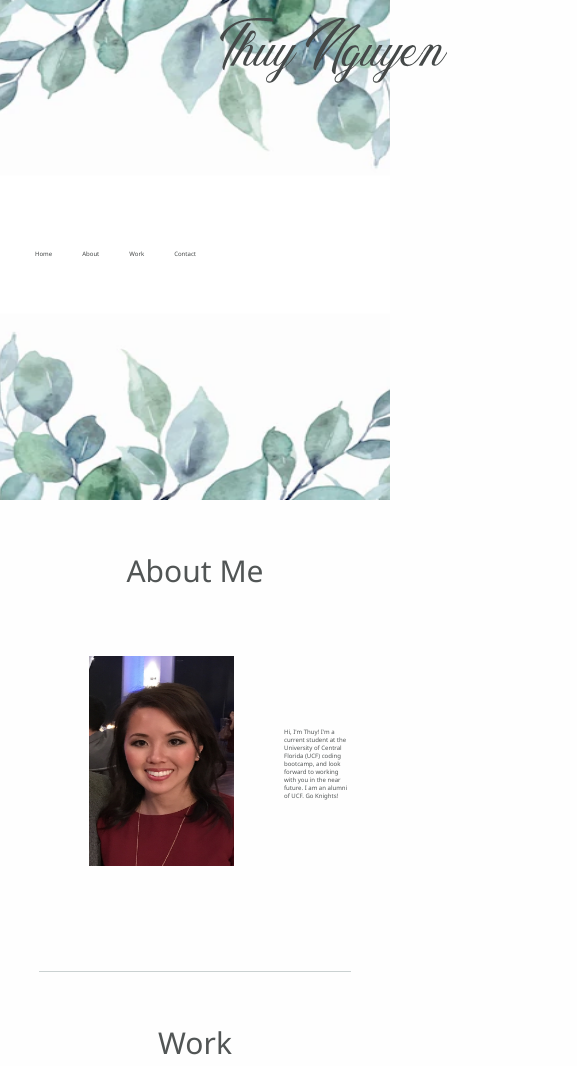
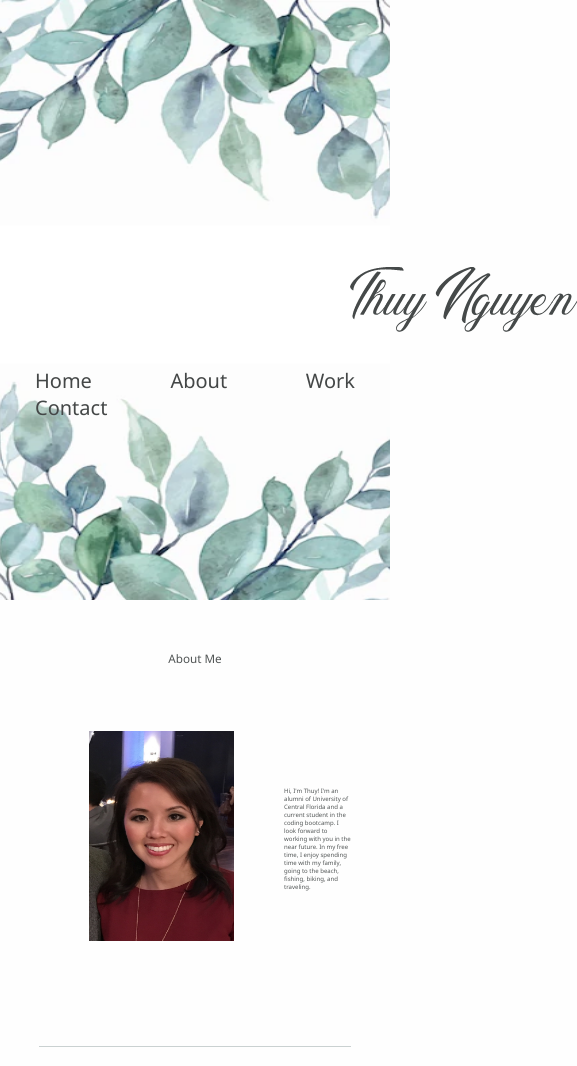
Before and after one commit to ThuyTTTN/Thuy-portfolio, a plain HTML site: page index.html in a window 390 px wide. Shown: the top 1066 px of the page, 577 px wide, since content can reach past the window. Drawn offline with Linux system fonts and the light colour scheme.

Commit message:
css style and media queries

```diff
--- a/index.html
+++ b/index.html
@@ -2,6 +2,7 @@
 <html lang="en">
     <head>
         <meta charset="UTF-8" />
+        <meta name="viewport" content="width-device-width", initial-scale=1.0" />
         <title>Thuy Nguyen Portfolio</title>
         <link rel="stylesheet" href="style.css">
     </head>
@@ -38,7 +39,7 @@
                     <img src="./images/Thuy-img.JPG" alt="image placeholder" width="145" height="210">
                 </div>
                 <div class="about-text">
-                    <p>Hi, I'm Thuy! I'm a current student at the University of Central Florida (UCF) coding bootcamp, and look forward to working with you in the near future. I am an alumni of UCF.  Go Knights!</p>
+                    <p>Hi, I'm Thuy! I'm an alumni of University of Central Florida and a current student in the coding bootcamp.  I look forward to working with you in the near future. In my free time, I enjoy spending time with my family, going to the beach, fishing, biking, and traveling.</p>
                 </div>
             </div>
         </div>
--- a/style.css
+++ b/style.css
@@ -23,16 +23,15 @@ a:hover {
 
 header {
     padding: 20px;
-    height: 500px;
+    height: 600px;
     display:flex;
     justify-content: space-between;
     flex-wrap: wrap;
     background-image:url("./images/watercolor-eucalyptus-leaf-bg1.png");
-    background-size:contain;
+    background-size: 1000px 600px, cover;
     background-position: center;
     background-attachment: fixed;
     background-repeat: no-repeat;
-    background-size: 1000px 600px;
     margin: 0;
 }
 
@@ -41,8 +40,11 @@ header h1 {
     font-weight: bold;
     display: flex;
     align-items: center;
-    margin-left: 200px;
-    margin-top: -100px;
+    margin: 0 auto;
+}
+
+header h1 img {
+    margin-left: 300px;
 }
 
 header a {
@@ -67,6 +69,7 @@ header nav ul li a {
     padding: 10px 15px;
     font-size: 1.55vw;
     font-weight: normal;
+
 }
 
 header nav ul li a:hover {
@@ -87,7 +90,7 @@ header nav ul li a:hover {
 .about h2 {
     margin-bottom: 15px;
     text-align: center;
-    font-size: 30px;
+    font-size: 3.0vw;
     font-weight: normal;
 }
 
@@ -124,7 +127,7 @@ header nav ul li a:hover {
 .work h2 {
     margin-bottom: 20px;
     text-align: center;
-    font-size: 30px;
+    font-size: 3.0vw;
     font-weight: normal;
 }
 
@@ -149,7 +152,6 @@ header nav ul li a:hover {
     transform: scale(1.2);
 }
 
-
 .work-text p {
     color: #515555;
     font-size: 1.55vw;
@@ -168,7 +170,7 @@ header nav ul li a:hover {
 .contact h2{
     margin-bottom: 15px;
     text-align: center;
-    font-size: 30px;
+    font-size: 3.0vw;
     font-weight: normal;
 }
 
@@ -248,3 +250,62 @@ footer nav ul li a:hover {
     border-radius: 5px;
     text-shadow: none;
 }
+
+
+
+/* MEDIA QUERY FOR SMALLER DESKTOP SCREENS AND SMALLER */
+@media screen and (max-width: 980px) {
+    header {
+        /* padding-bottom: 0; */
+        background-position: top;
+        justify-content: center;
+        position: relative;
+    }
+    header img {
+        margin-top: 200px;
+    }
+
+    header h1 {
+        width: 100%;
+        text-align: center;
+        margin-left: 60px;
+    }
+    header nav ul {
+        margin-top: -70px;
+        margin-right: 70px;
+        width: 100%;
+    }
+
+    header nav ul li a {
+        font-size: 20px;
+    }
+
+    footer {
+        align-content: flex-end;
+        justify-content: center;
+        height:200px;
+
+
+    }
+    footer h3 {
+        text-align: center;
+        width: 100%;
+        margin-bottom: 30px;
+
+    }
+
+    footer nav ul {
+        text-align: center;
+        margin-bottom: 30px;
+    }
+}
+
+ /* MEDIA QUERY FOR TABLETS AND SMALLER */
+ @media screen and (max-width: 768px) {
+
+ }
+
+ /* MEDIA QUERY FOR MOBILE PHONES AND SMALLER */
+ @media screen and (max-width: 575px) {
+
+ }
```
